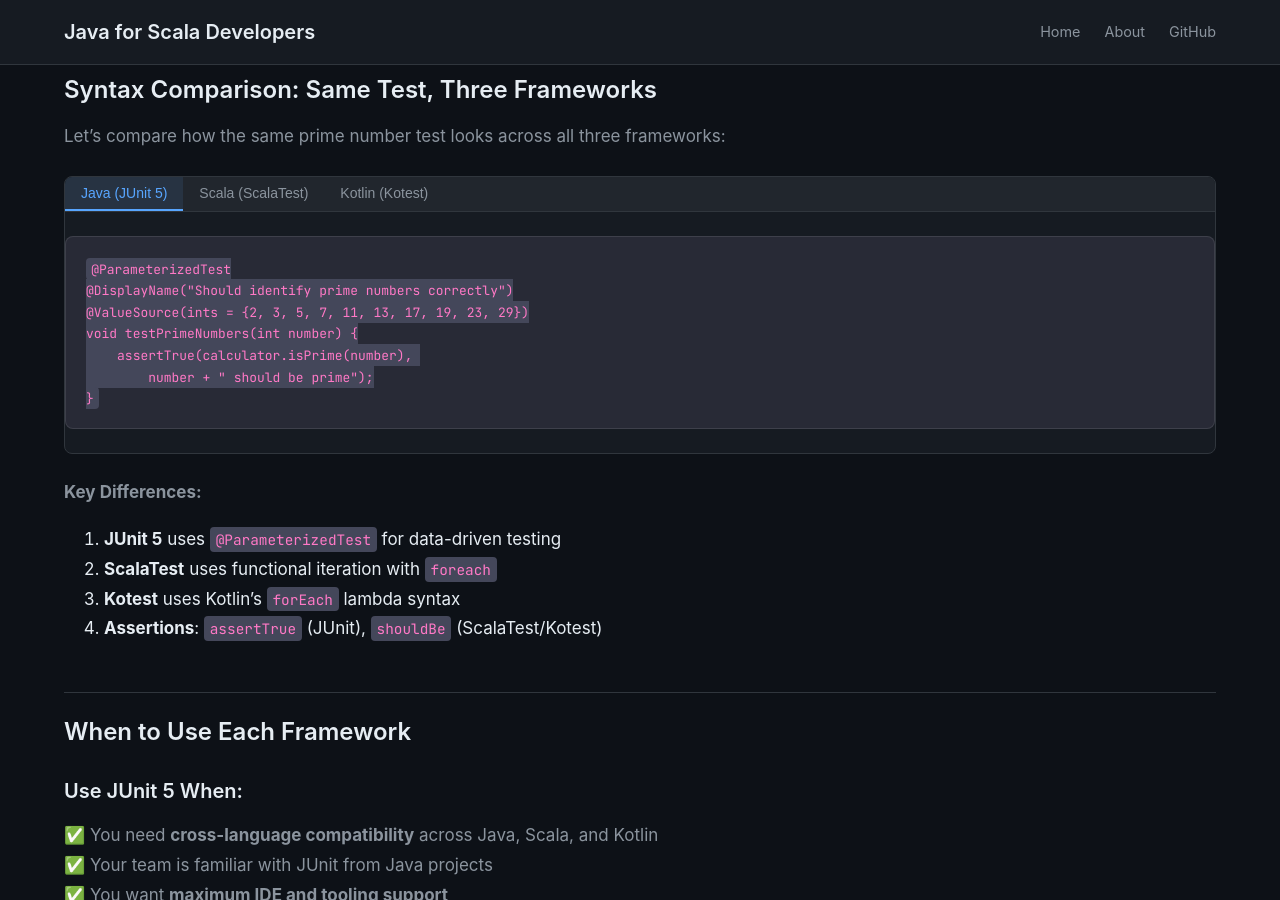
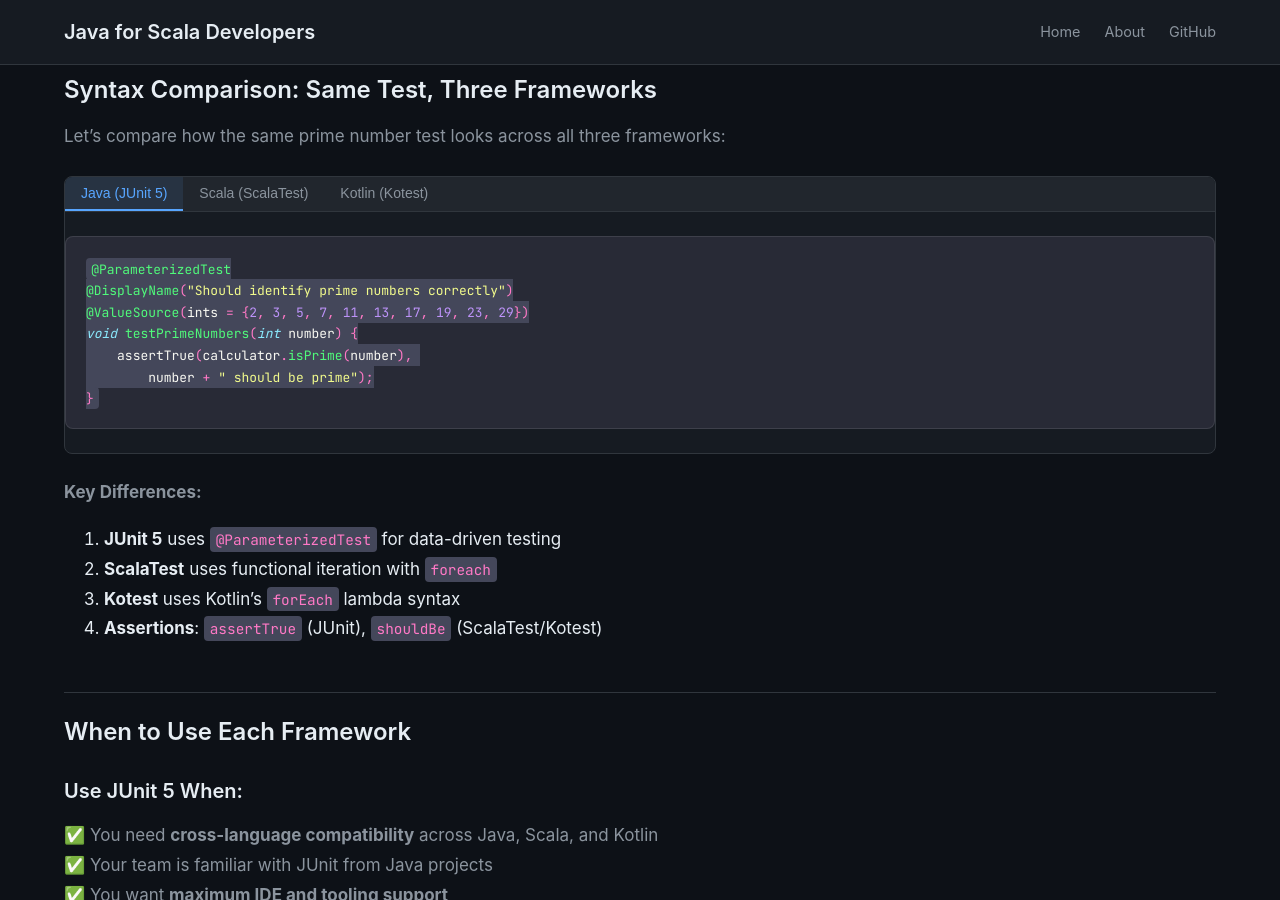
Before and after one commit to sps23/java-for-scala-devs, a Jekyll site: the page built from blog/_posts/2025-12-01-comparing-jvm-test-frameworks.md, in a window 1280 px wide and 900 px high, scrolled down 13428 px. Built offline with Jekyll 4.4.1, drawn with Linux system fonts in a browser that asks for light colours.

Commit message:
Enhance syntax highlighting for multi-language code examples in JVM test frameworks comparison blog post

```diff
--- a/blog/_posts/2025-12-01-comparing-jvm-test-frameworks.md
+++ b/blog/_posts/2025-12-01-comparing-jvm-test-frameworks.md
@@ -528,37 +528,37 @@
 
 <div class="code-tabs" data-tabs-id="syntax-comparison">
 <div class="tab-buttons">
-    <button class="tab-button active" data-tab="java" data-lang="Java (JUnit 5)">Java (JUnit 5)</button>
-    <button class="tab-button" data-tab="scala" data-lang="Scala (ScalaTest)">Scala (ScalaTest)</button>
-    <button class="tab-button" data-tab="kotlin" data-lang="Kotlin (Kotest)">Kotlin (Kotest)</button>
-  </div>
-  <div class="tab-content active" data-tab="java">
-    <div class="language-java highlighter-rouge"><div class="highlight"><pre class="highlight"><code>@ParameterizedTest
-@DisplayName("Should identify prime numbers correctly")
-@ValueSource(ints = {2, 3, 5, 7, 11, 13, 17, 19, 23, 29})
-void testPrimeNumbers(int number) {
-    assertTrue(calculator.isPrime(number),
-        number + " should be prime");
-}
+<button class="tab-button active" data-tab="java" data-lang="Java (JUnit 5)">Java (JUnit 5)</button>
+<button class="tab-button" data-tab="scala" data-lang="Scala (ScalaTest)">Scala (ScalaTest)</button>
+<button class="tab-button" data-tab="kotlin" data-lang="Kotlin (Kotest)">Kotlin (Kotest)</button>
+</div>
+<div class="tab-content active" data-tab="java">
+<div class="language-java highlighter-rouge"><div class="highlight"><pre class="highlight"><code><span class="nd">@ParameterizedTest</span>
+<span class="nd">@DisplayName</span><span class="o">(</span><span class="s">"Should identify prime numbers correctly"</span><span class="o">)</span>
+<span class="nd">@ValueSource</span><span class="o">(</span><span class="n">ints</span> <span class="o">=</span> <span class="o">{</span><span class="mi">2</span><span class="o">,</span> <span class="mi">3</span><span class="o">,</span> <span class="mi">5</span><span class="o">,</span> <span class="mi">7</span><span class="o">,</span> <span class="mi">11</span><span class="o">,</span> <span class="mi">13</span><span class="o">,</span> <span class="mi">17</span><span class="o">,</span> <span class="mi">19</span><span class="o">,</span> <span class="mi">23</span><span class="o">,</span> <span class="mi">29</span><span class="o">})</span>
+<span class="kt">void</span> <span class="nf">testPrimeNumbers</span><span class="o">(</span><span class="kt">int</span> <span class="n">number</span><span class="o">)</span> <span class="o">{</span>
+    <span class="n">assertTrue</span><span class="o">(</span><span class="n">calculator</span><span class="o">.</span><span class="na">isPrime</span><span class="o">(</span><span class="n">number</span><span class="o">),</span>
+        <span class="n">number</span> <span class="o">+</span> <span class="s">" should be prime"</span><span class="o">);</span>
+<span class="o">}</span>
 </code></pre></div></div>
-  </div>
-  <div class="tab-content" data-tab="scala">
-    <div class="language-scala highlighter-rouge"><div class="highlight"><pre class="highlight"><code>test("should identify prime numbers correctly"):
-  val primes = Seq(2, 3, 5, 7, 11, 13, 17, 19, 23, 29)
-  primes.foreach { n =>
-    calculator.isPrime(n) shouldBe true
-  }
+</div>
+<div class="tab-content" data-tab="scala">
+<div class="language-scala highlighter-rouge"><div class="highlight"><pre class="highlight"><code><span class="nf">test</span><span class="o">(</span><span class="s">"should identify prime numbers correctly"</span><span class="o">):</span>
+  <span class="k">val</span> <span class="nv">primes</span> <span class="k">=</span> <span class="nc">Seq</span><span class="o">(</span><span class="mi">2</span><span class="o">,</span> <span class="mi">3</span><span class="o">,</span> <span class="mi">5</span><span class="o">,</span> <span class="mi">7</span><span class="o">,</span> <span class="mi">11</span><span class="o">,</span> <span class="mi">13</span><span class="o">,</span> <span class="mi">17</span><span class="o">,</span> <span class="mi">19</span><span class="o">,</span> <span class="mi">23</span><span class="o">,</span> <span class="mi">29</span><span class="o">)</span>
+  <span class="n">primes</span><span class="o">.</span><span class="py">foreach</span> <span class="o">{</span> <span class="n">n</span> <span class="k">=&gt;</span>
+    <span class="n">calculator</span><span class="o">.</span><span class="py">isPrime</span><span class="o">(</span><span class="n">n</span><span class="o">)</span> <span class="n">shouldBe</span> <span class="kc">true</span>
+  <span class="o">}</span>
 </code></pre></div></div>
-  </div>
-  <div class="tab-content" data-tab="kotlin">
-    <div class="language-kotlin highlighter-rouge"><div class="highlight"><pre class="highlight"><code>test("should identify prime numbers correctly") {
-    val primes = listOf(2, 3, 5, 7, 11, 13, 17, 19, 23, 29)
-    primes.forEach { n ->
-        calculator.isPrime(n) shouldBe true
-    }
-}
+</div>
+<div class="tab-content" data-tab="kotlin">
+<div class="language-kotlin highlighter-rouge"><div class="highlight"><pre class="highlight"><code><span class="nf">test</span><span class="p">(</span><span class="s">"should identify prime numbers correctly"</span><span class="p">)</span> <span class="p">{</span>
+    <span class="kd">val</span> <span class="py">primes</span> <span class="p">=</span> <span class="nf">listOf</span><span class="p">(</span><span class="mi">2</span><span class="p">,</span> <span class="mi">3</span><span class="p">,</span> <span class="mi">5</span><span class="p">,</span> <span class="mi">7</span><span class="p">,</span> <span class="mi">11</span><span class="p">,</span> <span class="mi">13</span><span class="p">,</span> <span class="mi">17</span><span class="p">,</span> <span class="mi">19</span><span class="p">,</span> <span class="mi">23</span><span class="p">,</span> <span class="mi">29</span><span class="p">)</span>
+    <span class="n">primes</span><span class="p">.</span><span class="nf">forEach</span> <span class="p">{</span> <span class="n">n</span> <span class="p">-&gt;</span>
+        <span class="n">calculator</span><span class="p">.</span><span class="nf">isPrime</span><span class="p">(</span><span class="n">n</span><span class="p">)</span> <span class="n">shouldBe</span> <span class="k">true</span>
+    <span class="p">}</span>
+<span class="p">}</span>
 </code></pre></div></div>
-  </div>
+</div>
 </div>
 
 **Key Differences:**
```
